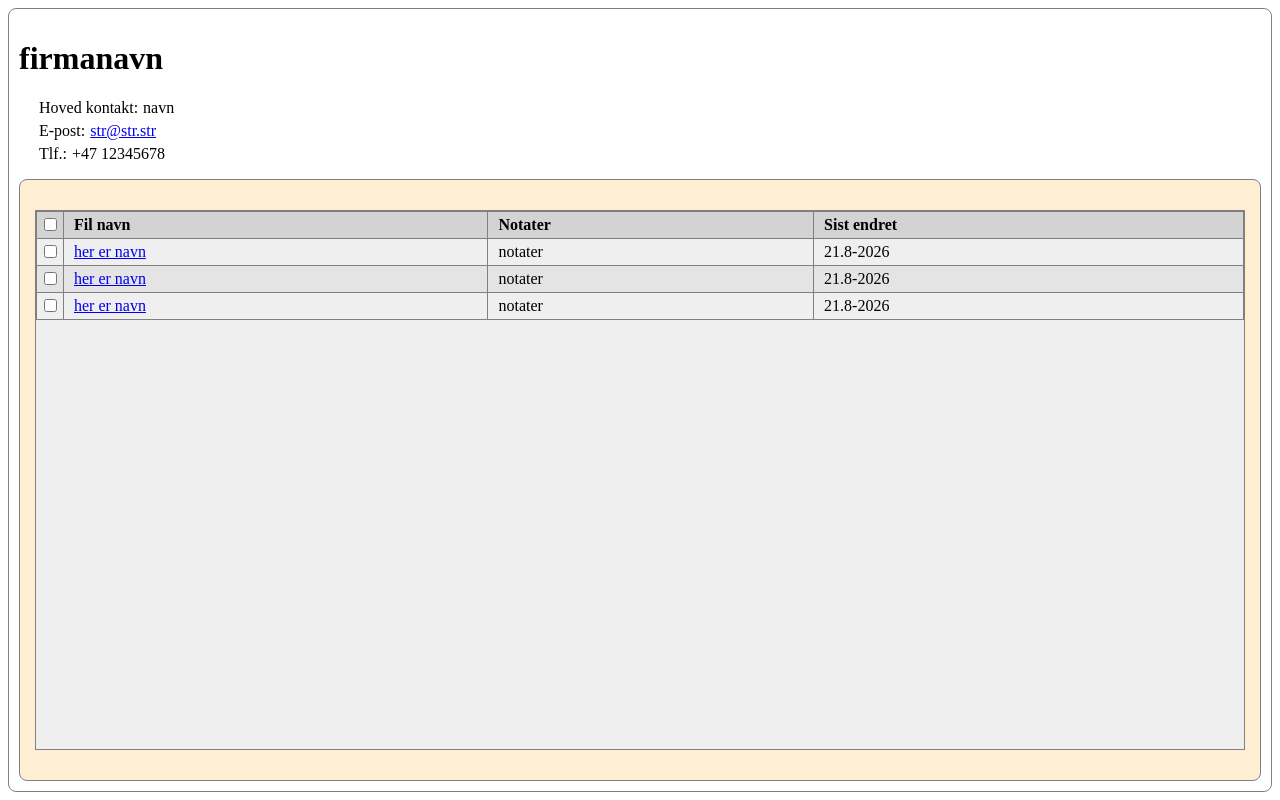
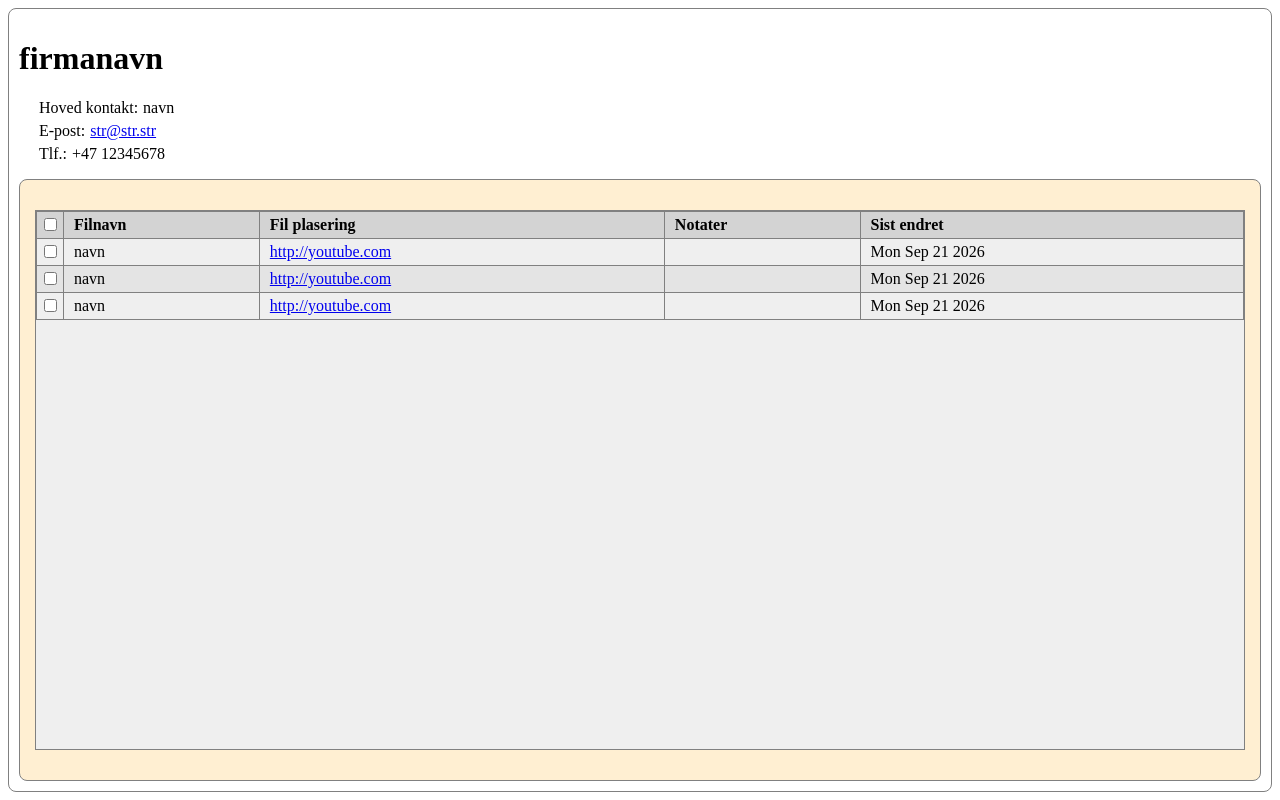
Before and after one commit to Kevengg/case-crm, a React (Create React App) app: page / in a window 1280 px wide. Built offline with nearby package versions, Linux system fonts and the light colour scheme.

Commit message:
changed customer card Subject component to automaticly generate
Signed-off-by: Kevengg <kevinandre.engell@gmail.com>

```diff
--- a/src/Components/CustomerNameCard/CustomerNameCard.tsx
+++ b/src/Components/CustomerNameCard/CustomerNameCard.tsx
@@ -2,6 +2,7 @@ import { FC } from "react";
 //@ts-ignore
 import style from "./CustomerNameCard.module.css";
 import { CustomerType, findPrimaryContact } from "../../Types/CustomerType.ts";
+import { capitalize } from "../../Types/StringHelpers.ts";
 
 const CustomerNameCard: FC<CustomerType> = (customer) => {
 	var primaryContact = findPrimaryContact(customer);
@@ -39,34 +40,20 @@ const CustomerNameCard: FC<CustomerType> = (customer) => {
 				</ul>
 			</div>
 			<div className={style.items}>
-				<Subject key={""} values={{}} />
+				{[Object.keys(customer.sider)[0]].map((name) => (
+					<Subject
+						key={name}
+						name={name}
+						values={customer.sider[name]}
+					/>
+				))}
 			</div>
 		</main>
 	);
 };
 
-const Subject: FC<{ key: string; values: {} }> = () => {
-	var items: { name: string; notes: string; changed: Date; file: string }[] =
-		[
-			{
-				name: "her er navn",
-				notes: "notater",
-				changed: new Date(),
-				file: "https://youtube.com",
-			},
-			{
-				name: "her er navn",
-				notes: "notater",
-				changed: new Date(),
-				file: "https://youtube.com",
-			},
-			{
-				name: "her er navn",
-				notes: "notater",
-				changed: new Date(),
-				file: "https://youtube.com",
-			},
-		];
+const Subject: FC<{ name: string; values: {}[] }> = ({ name, values }) => {
+	// TODO: Needs documentation badly
 	return (
 		<div>
 			<table>
@@ -79,31 +66,58 @@ const Subject: FC<{ key: string; values: {} }> = () => {
 								id="selectAll"
 							/>
 						</th>
-						<th>Fil navn</th>
-						<th>Notater</th>
-						<th>Sist endret</th>
+						{values &&
+							Object.keys(values[0]).map((value) => {
+								return <th key={value}>{capitalize(value)}</th>;
+							})}
 					</tr>
 				</thead>
 				<tbody>
-					{items &&
-						items.map((item) => {
+					{values &&
+						values.map((item, idx) => {
+							const keys = Object.keys(item);
 							return (
-								<tr key={`${item.name}`}>
+								<tr key={idx}>
 									<td>
 										<input
 											type="checkbox"
-											name={`select${item.name}`}
+											name={`select${idx}`}
 										/>
 									</td>
-									<td>
-										<a href={item.file}>{item.name}</a>
-									</td>
-									<td>{item.notes}</td>
-									<td>
-										{item.changed.getDate()}.
-										{item.changed.getMonth()}-
-										{item.changed.getUTCFullYear()}
-									</td>
+									{keys.map((key) => {
+										//@ts-ignore
+										var val = item[key];
+										if (typeof val == "object") {
+											// check if date (assumes object is date)
+											return (
+												<td>
+													{(
+														val as Date
+													).toDateString()}
+												</td>
+											);
+										} else if (
+											// check url
+											// Source - https://stackoverflow.com/a/3809435
+											RegExp(
+												/https?:\/\/(www\.)?[-a-zA-Z0-9@:%._\+~#=]{1,256}\.[a-zA-Z0-9()]{1,6}\b([-a-zA-Z0-9()@:%_\+.~#?&//=]*)/,
+											).test(val as string)
+										) {
+											return (
+												<td key={key}>
+													<a
+														href={val}
+														target="_blank"
+														rel="noopener noreferrer">
+														{val}
+													</a>
+												</td>
+											);
+										} else {
+											// default text
+											return <td key={key}>{val}</td>;
+										}
+									})}
 								</tr>
 							);
 						})}
--- /dev/null
+++ b/src/Types/StringHelpers.ts
@@ -0,0 +1,6 @@
+const capitalize = (str: string): string => {
+	var a = str.slice(0, 1);
+	var b = str.slice(1);
+	return a.toLocaleUpperCase() + b;
+};
+export { capitalize };
--- a/src/test data/Customers.ts
+++ b/src/test data/Customers.ts
@@ -40,7 +40,48 @@ export const testCostomer: CustomerType = {
 			epost: "str@str.str",
 		},
 	],
-	sider: {},
+	sider: {
+		"testSide": [
+			{
+				"filnavn": "navn",
+				"fil plasering": "http://youtube.com",
+				"notater": "",
+				"Sist endret": new Date(),
+			},
+			{
+				"filnavn": "navn",
+				"fil plasering": "http://youtube.com",
+				"notater": "",
+				"Sist endret": new Date(),
+			},
+			{
+				"filnavn": "navn",
+				"fil plasering": "http://youtube.com",
+				"notater": "",
+				"Sist endret": new Date(),
+			},
+		],
+		"en annen test side": [
+			{
+				"filnavn": "navn",
+				"fil plasering": "http://youtube.com",
+				"notater": "",
+				"Sist endret": new Date(),
+			},
+			{
+				"filnavn": "navn",
+				"fil plasering": "http://youtube.com",
+				"notater": "",
+				"Sist endret": new Date(),
+			},
+			{
+				"filnavn": "navn",
+				"fil plasering": "http://youtube.com",
+				"notater": "",
+				"Sist endret": new Date(),
+			},
+		],
+	},
 };
 
 const Customers: CustomerType[] = [
```
